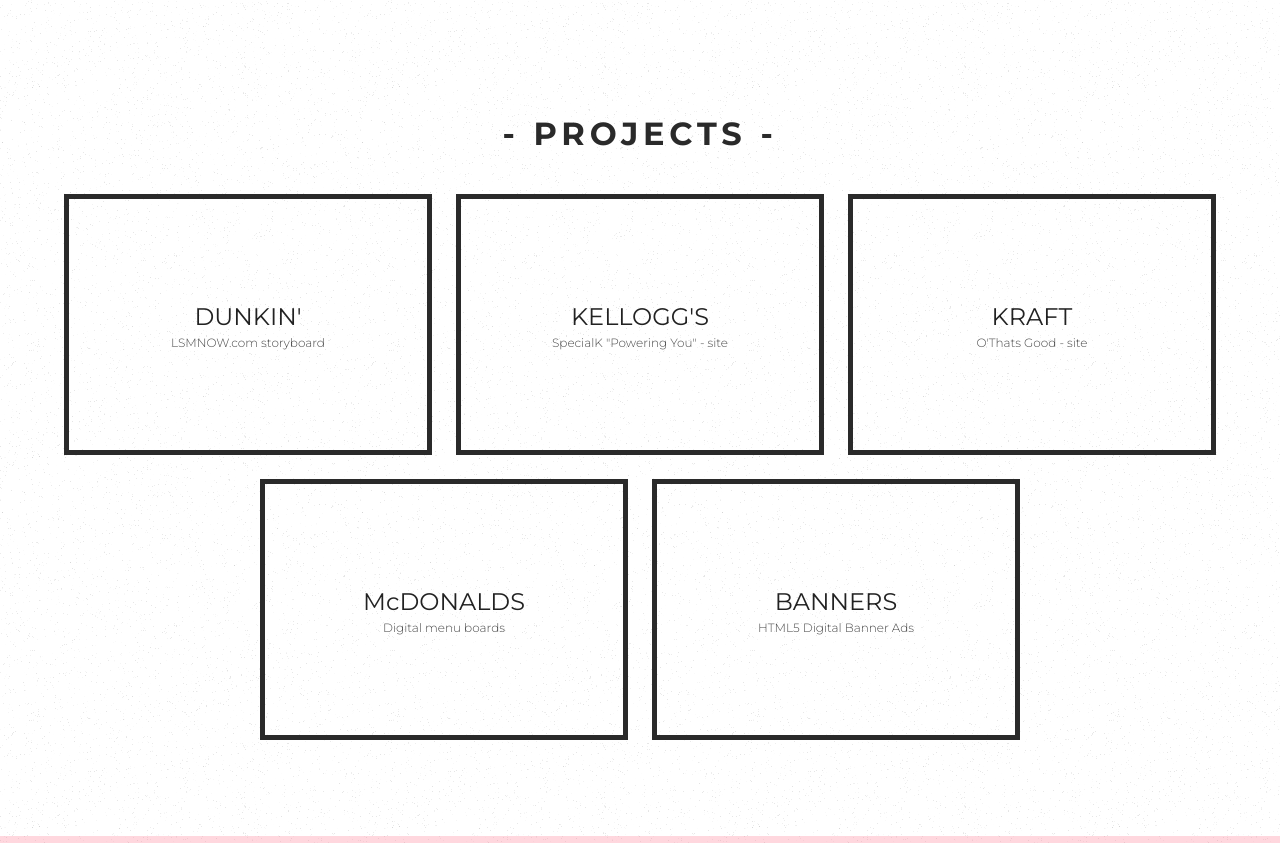
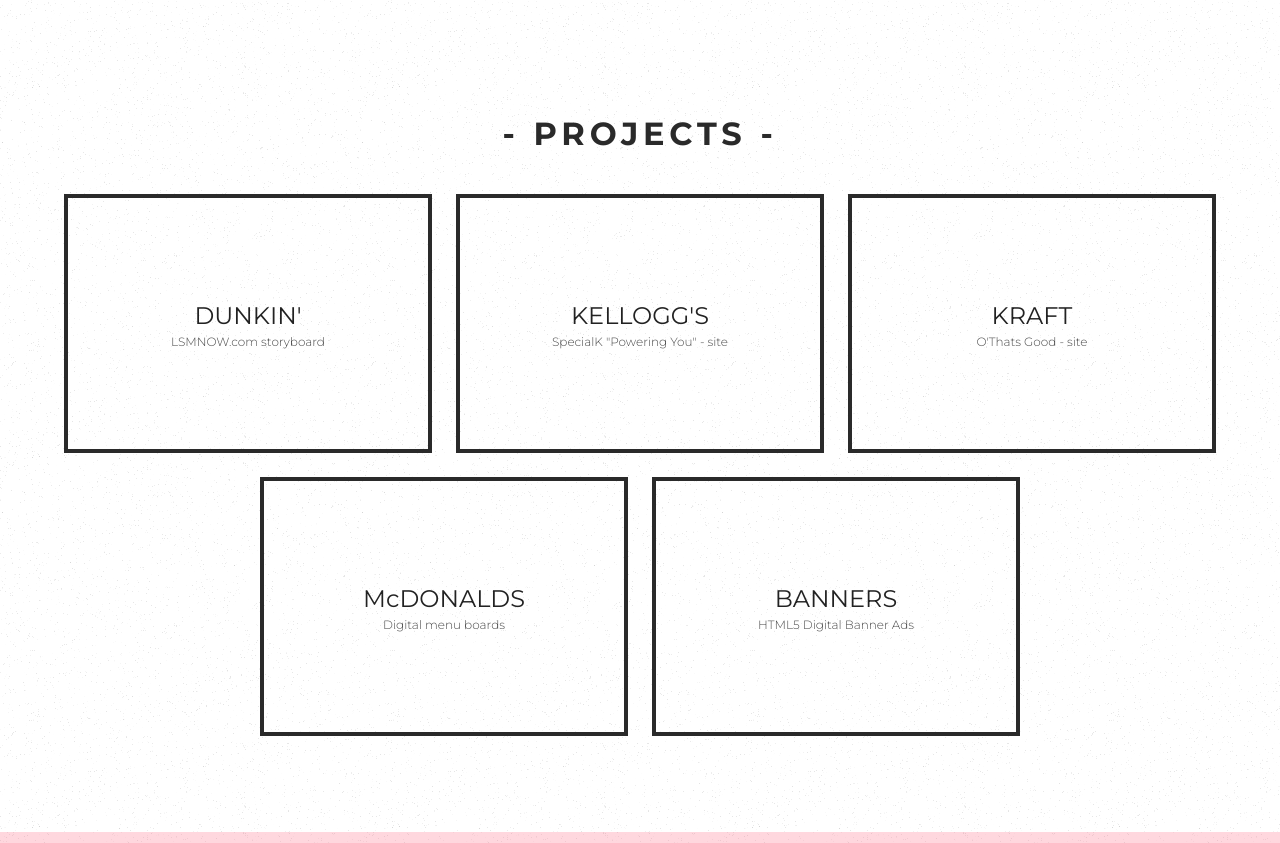
Before and after one commit to tyneside/tyneside.github.io, a plain HTML site: page index.html in a window 1280 px wide. Shown: the part 780-1623 px from the top of the page. Drawn offline with nearby package versions, Linux system fonts and the light colour scheme.

Commit message:
more changes

```diff
--- a/index.html
+++ b/index.html
@@ -93,7 +93,6 @@
 <!--                <p>I'm a Designer.<br>I'm a Developer.<br>I'm available for hire.</p>-->
             </div>
 <svg id="headerImg" data-name="Layer 1" xmlns="http://www.w3.org/2000/svg" viewBox="0 0 840.66 450.22">
-  <title>porfolio</title>
   <g class="headerSVG">
     <path d="M523.12,384.31c39.72-5.88,80.59-9.75,120.56-13.6l-1.8,12.83c-33.42.45-76,17.84-109.41,17.47" transform="translate(-0.71 -0.74)" fill="#faf8ab"/>
     <path d="M523.32,385C561,379.48,599,375.77,636.9,372.11a20,20,0,0,0,3.88-.37c-.11,0,2.6-.82,2.16-1.13.13.09-.22,1.36-.22,1.57a44.15,44.15,0,0,1-.93,6.65c-.08.53-.12,4-.62,4.42,0,0-4.15-.28-4.45-.26-2,.12-4,.29-6,.51-15,1.58-29.81,5.18-44.53,8.55-17.61,4-35.51,8.27-53.68,8.21a.75.75,0,0,0,0,1.5c37.24.13,72.26-16.71,109.41-17.47a.74.74,0,0,0,.72-.55l1.8-12.83c.06-.43-.18-1-.72-1-40.32,3.88-80.67,7.73-120.76,13.63-.95.14-.55,1.59.4,1.45Z" transform="translate(-0.71 -0.74)"/>
--- a/style.css
+++ b/style.css
@@ -360,7 +360,7 @@ a{
 .tile-padding{
     padding: 20px 0px 20px 0px;
     background: #2a2a2a00;
-    border: 5px solid #2a2a2a;
+    border: 4px solid #2a2a2a;
 }
 .tile-link-padding{
 	padding: 20px;
@@ -438,7 +438,7 @@ header{height: 100px;margin:0px;}
 	.tile-padding{
     padding: 100px 0px 100px 0px;
     background: #2a2a2a00;
-    border: 5px solid #2a2a2a;
+    border: 4px solid #2a2a2a;
 	}
 	.tile-padding:hover{
     background: #faf8ab;
```
